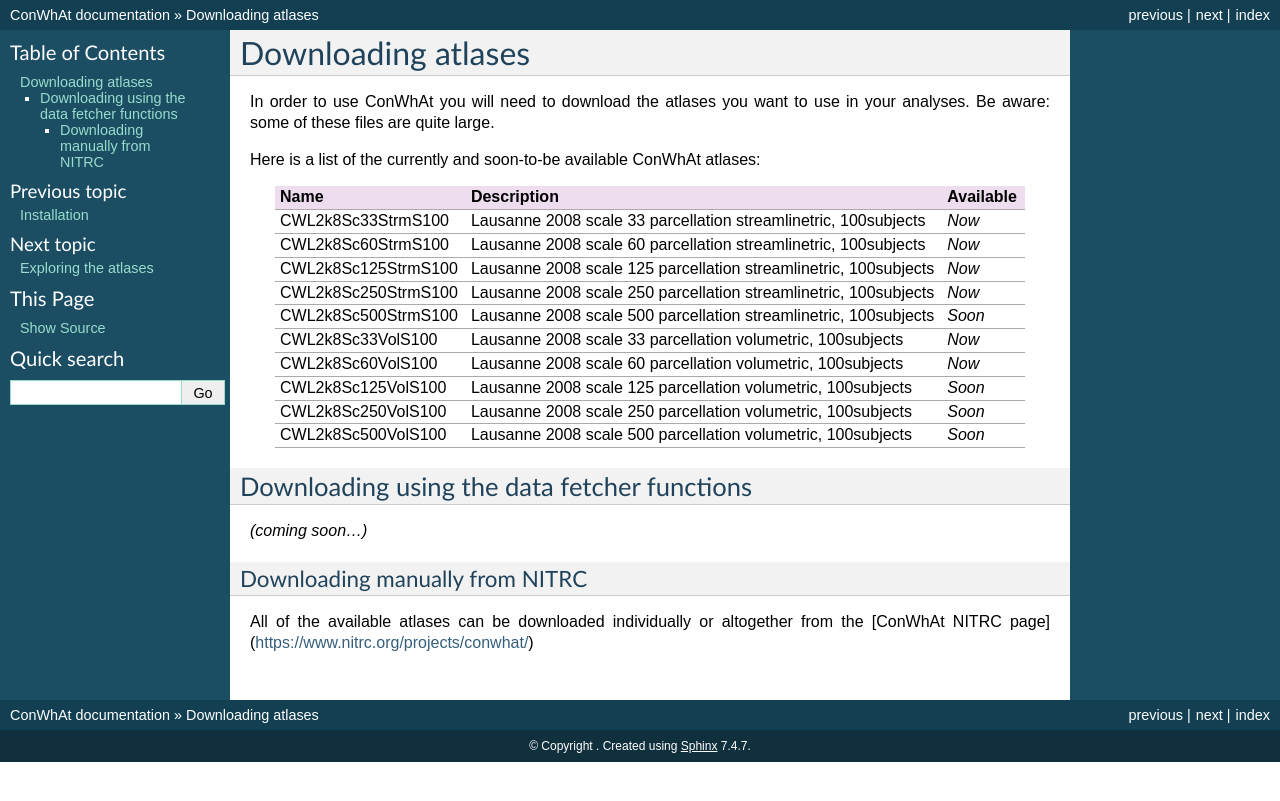
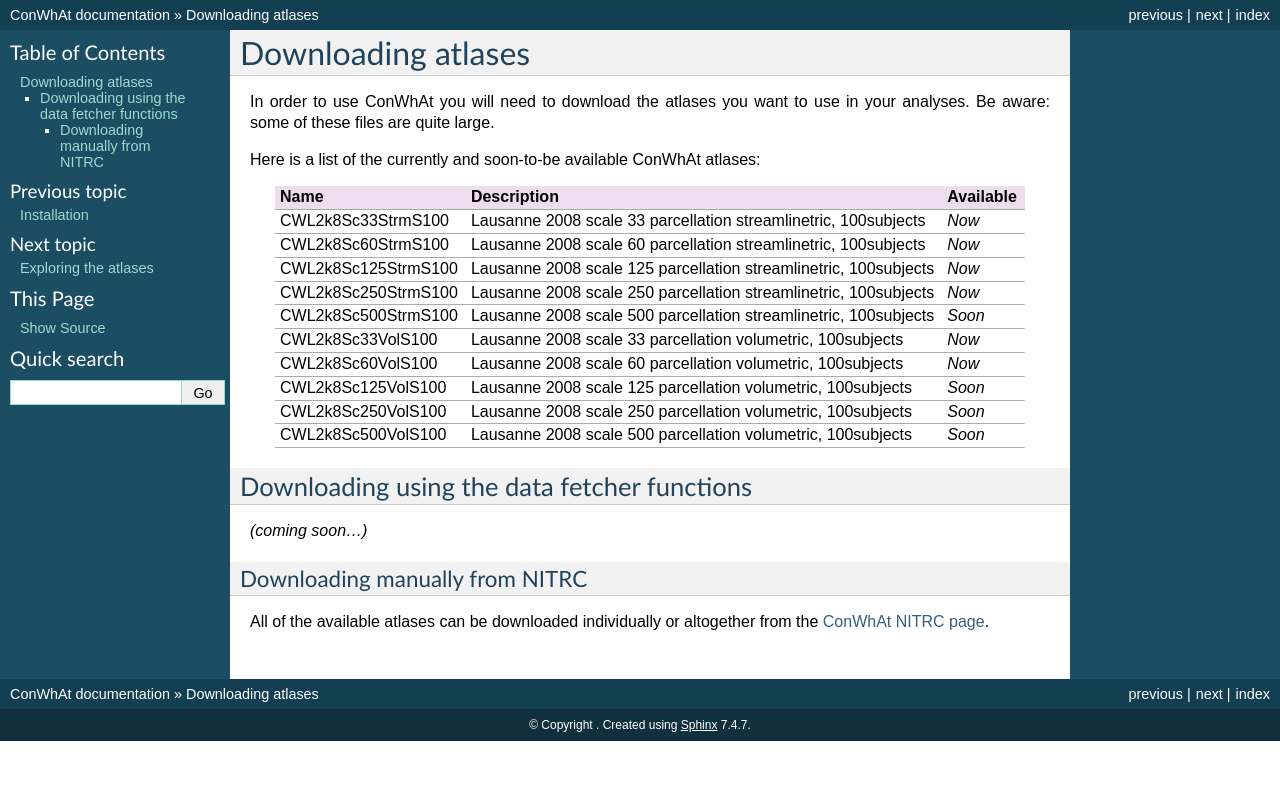
Before and after one commit to JohnGriffiths/ConWhAt, a Sphinx documentation site: the page built from docs/getting_started/downloading_atlases.rst, in a window 1280 px wide. Shown: the top 801 px of the page. Built offline with Sphinx 7.4.7, drawn with Linux system fonts in a browser that asks for light colours.

Commit message:
Update downloading_atlases.rst

```diff
--- a/docs/getting_started/downloading_atlases.rst
+++ b/docs/getting_started/downloading_atlases.rst
@@ -51,4 +51,4 @@ Downloading using the data fetcher functions
 Downloading manually from NITRC
 ================================
 
-All of the available atlases can be downloaded individually or altogether from the [ConWhAt NITRC page](https://www.nitrc.org/projects/conwhat/)
+All of the available atlases can be downloaded individually or altogether from the `ConWhAt NITRC page <https://www.nitrc.org/projects/conwhat/>`_.
```
